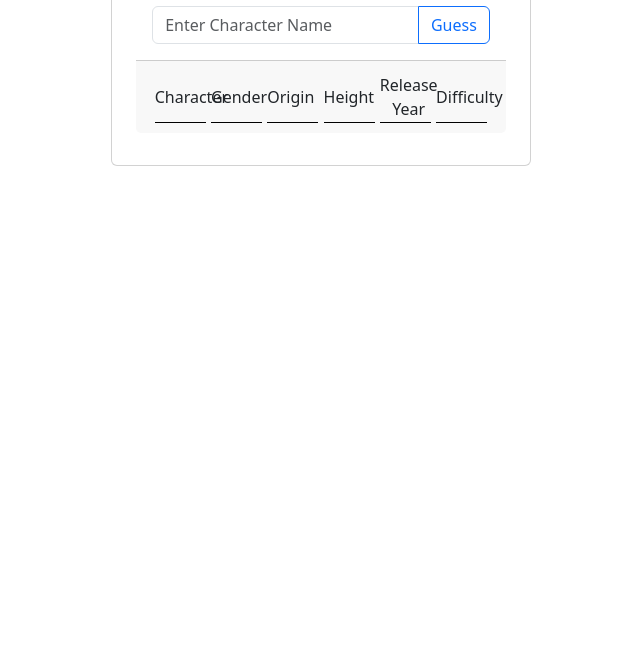
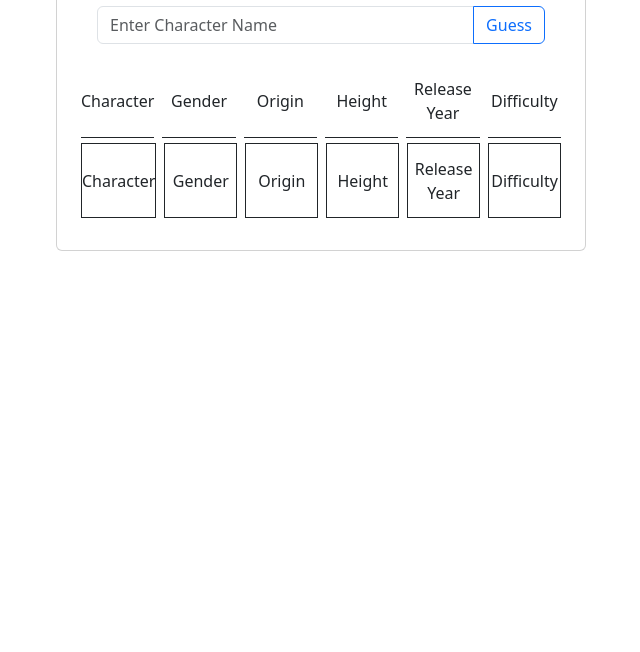
Before and after one commit to assasinos/DBDLE-FrontEnd, a plain HTML site: page index.html in a window 1280 px wide. Shown: the part 148-800 px from the top of the page, without its empty margins (319-959 px from the left). Drawn offline with Linux system fonts and the light colour scheme.

Commit message:
Make the cell layout

```diff
--- a/css/style.css
+++ b/css/style.css
@@ -1,27 +1,30 @@
+
+
 
 
 .cell{
+    /* Square */
+    /* I think this should be changed */
+    width: 16.666666%;
+    aspect-ratio: 1/1;
+
+    align-items: center;
+    justify-content: center;
+    text-align: center;
     display: flex;
-    display: flex;
-    align-items: center;
-    font-size: 100%;
-    margin: .2vw;
-    width: 4vw;
-    height: 4vw;
-    min-width: 33px;
-    min-height: 33px;
-    border-bottom: 1px solid var(--bs-black);
+
+    margin-top: .3rem;
+
 }
 
-.outline{
-    border: 1px solid var(--bs-black);
+
+/* Change The overflow to work with phones */
+.guess-container{
+    width: 33vw;
+    min-width: 30rem;
 }
-
-.guessdiv{
+.cell-container{
     display: flex;
-    margin-bottom: 1vh;
-    flex-direction: row;
-    text-align: center;
-    align-items: center;
-    justify-content: center;
+    gap: .5rem;
+    min-width: 30rem;
 }
--- a/index.html
+++ b/index.html
@@ -9,7 +9,7 @@
 </head>
 <body>
 
-    <div class="container d-flex justify-content-center align-items-center my-5">
+    <div class="container-fluid d-flex justify-content-center align-items-center my-5 text-center">
         <div class="card p-4">
             <h1 class="card-header">DBDLE</h1>
             <form id="searchForm" class="card-body">
@@ -26,20 +26,28 @@
             </form>
 
             <!-- Square divs for each category -->
-        <div class="card-footer d-flex flex-column mb-2 text-center">
+        <div class="mb-2 guess-container d-flex flex-column">
             <!-- Image -->
-            <div class="d-flex flex-row">
-                <div class="cell"><span>Character</span></div>
-                <div class="cell"><span>Gender</span></div>
-                <div class="cell"><span>Origin</span></div>
-                <div class="cell"><span>Height</span></div>
-                <div class="cell"><span>Release Year</span></div>
-                <div class="cell">Difficulty<span></span></div>
+            <div class="cell-container">
+                <div class="cell border-bottom border-dark"><span>Character</span></div>
+                <div class="cell border-bottom border-dark"><span>Gender</span></div>
+                <div class="cell border-bottom border-dark"><span>Origin</span></div>
+                <div class="cell border-bottom border-dark"><span>Height</span></div>
+                <div class="cell border-bottom border-dark"><span>Release Year</span></div>
+                <div class="cell border-bottom border-dark"><span>Difficulty</span></div>
             </div>
 
 
 
             <div id="guess-container">
+                <div class="cell-container">
+                    <div class="cell border border-dark"><span>Character</span></div>
+                    <div class="cell border border-dark"><span>Gender</span></div>
+                    <div class="cell border border-dark"><span>Origin</span></div>
+                    <div class="cell border border-dark"><span>Height</span></div>
+                    <div class="cell border border-dark"><span>Release Year</span></div>
+                    <div class="cell border border-dark"><span>Difficulty</span></div>
+                </div>
 
             </div>
 
```
